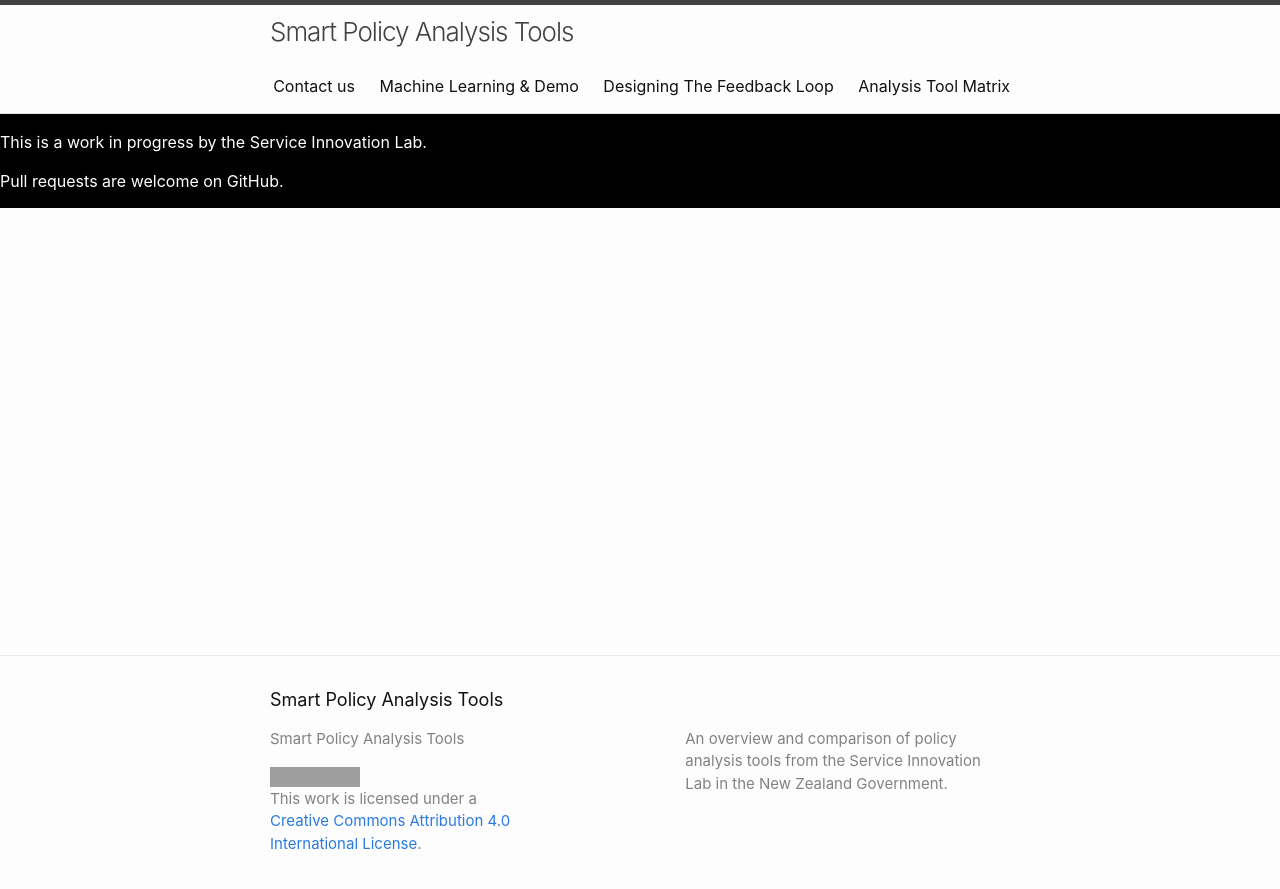
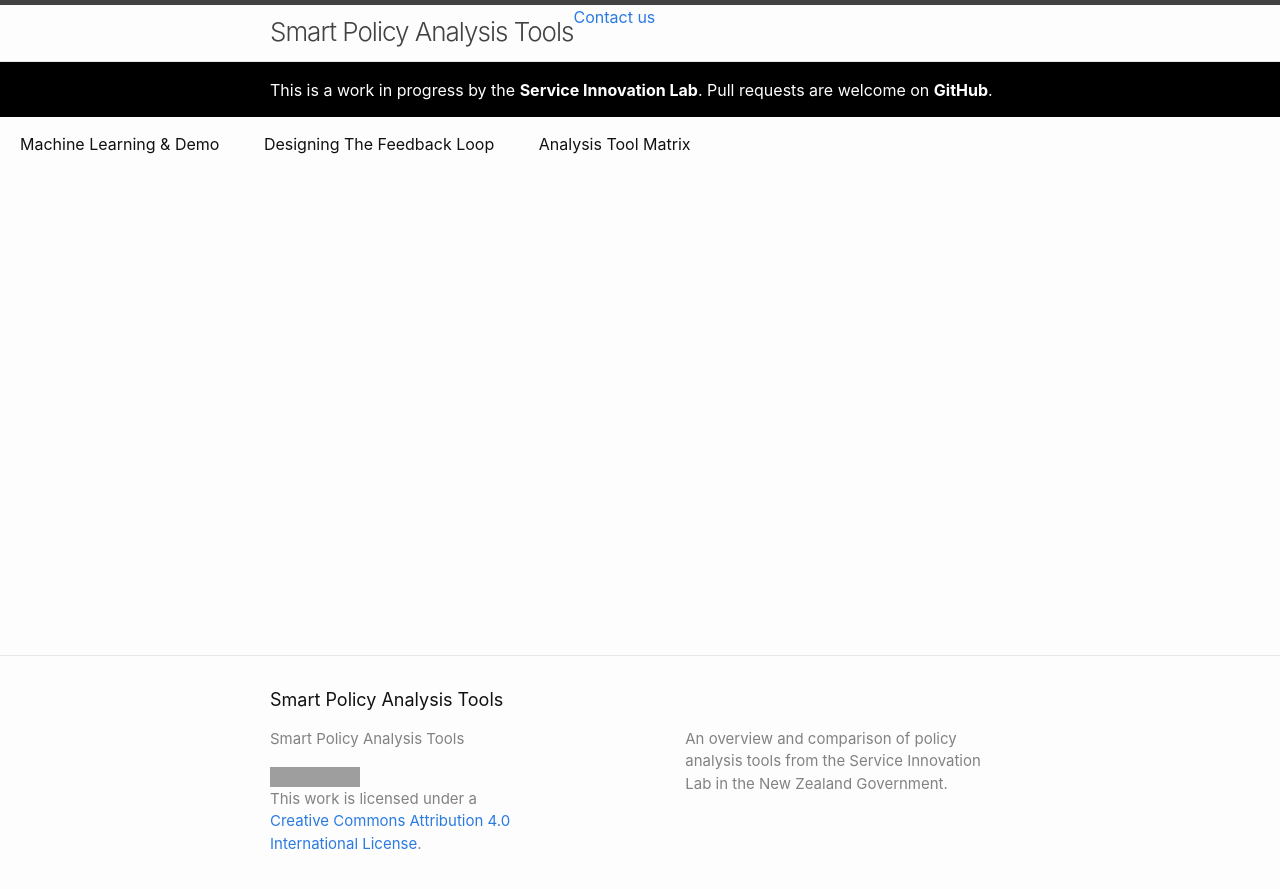
Before and after one commit to ServiceInnovationLab/bagel-box, a Jekyll site: the page built from index.md, in a window 1280 px wide. Shown: the top 889 px of the page. Built offline with Jekyll 4.4.1, drawn with Linux system fonts in a browser that asks for light colours; grey boxes are pictures that could not be loaded.

Commit message:
Disclaimer section.

```diff
--- a/_includes/header.html
+++ b/_includes/header.html
@@ -1,6 +1,18 @@
 <header class="site-header" role="banner">
   <div class="wrapper">
     <a class="site-title" rel="author" href="{{ "/" | relative_url }}">{{ site.title }}</a>
+    {% for page in site.pages %}
+      {% if page.title == "Contact us" %}
+      <a class="contact-us-link" href="{{ page.permalink | prepend: site.baseurl }}">{{ page.title }}</a>
+      {% endif %}
+    {% endfor %}
+  </div>
+</header>
+<div class="disclaimer">
+  <div class="wrapper">
+    <p>This is a work in progress by the <strong><a href="">Service Innovation Lab</a></strong>. Pull requests are welcome on <strong><a href="https://github.com/ServiceInnovationLab/bagel-box">GitHub</a></strong>.</p>
+  </div>
+</div>
 <nav class="site-nav">
   <input type="checkbox" id="nav-trigger" class="nav-trigger" />
   <label for="nav-trigger">
@@ -13,17 +25,9 @@
 
   <div class="trigger">
     {% for page in site.pages %}
-            {% if page.title %}
+      {% if page.title != "Contact us" %}
         <a class="page-link" href="{{ page.permalink | prepend: site.baseurl }}">{{ page.title }}</a>
       {% endif %}
     {% endfor %}
   </div>
 </nav>
-  </div>
-</header>
-<div class="disclaimer">
-  <div class="disclaimer__content">
-    <h4>This is a work in progress by the <a href="">Service Innovation Lab</a>.</h4>
-    <p>Pull requests are welcome on <a href="https://github.com/ServiceInnovationLab/bagel-box">GitHub</a>.</p>
-  </div>
-</div>
```
Lines whose indentation alone changed are shown as unchanged.
